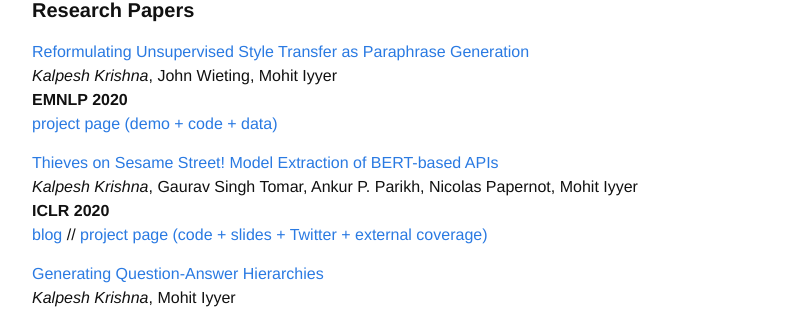
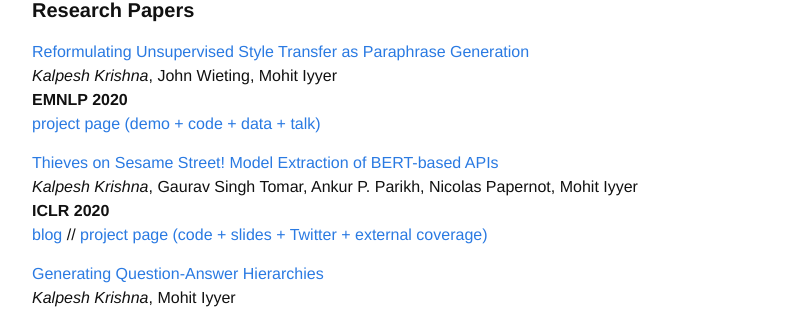
Before and after one commit to martiansideofthemoon/martiansideofthemoon.github.io, a Jekyll site: the page built from _pages/research.md, in a window 1280 px wide and 900 px high. Shown: the part 217-526 px from the top of the window, without its empty margins (238-1040 px from the left). Built offline with Jekyll 4.4.1, drawn with Linux system fonts in a browser that asks for light colours; comment, search, counter and statistics services are not loaded.

```diff
--- a/_pages/research.md
+++ b/_pages/research.md
@@ -10,7 +10,7 @@ I am broadly interested in Natural Language Processing, Speech Recognition and M
 [Reformulating Unsupervised Style Transfer as Paraphrase Generation](https://arxiv.org/abs/2010.05700)
 *Kalpesh Krishna*, John Wieting, Mohit Iyyer
 **EMNLP 2020**
-[project page (demo + code + data)](http://style.cs.umass.edu)
+[project page (demo + code + data + talk)](http://style.cs.umass.edu)
 
 [Thieves on Sesame Street! Model Extraction of BERT-based APIs](https://arxiv.org/abs/1910.12366)
 *Kalpesh Krishna*, Gaurav Singh Tomar, Ankur P. Parikh, Nicolas Papernot, Mohit Iyyer
--- a/_posts/2018-05-30-grad-resources.markdown
+++ b/_posts/2018-05-30-grad-resources.markdown
@@ -50,6 +50,8 @@ Most of this advice is **written by professors** and is focused towards PhD appl
 
 * [Andreas Madsen's Experience](https://medium.com/@andreas_madsen/becoming-an-independent-researcher-and-getting-published-in-iclr-with-spotlight-c93ef0b39b8b) on becoming an independent researcher. While this is not a strict application guide, it talks about the competitive nature of today's PhD admission process in machine learning, and the steps he took to become an independent researcher.
 
+* [Nathan Schneider's guide](https://nschneid.medium.com/inside-ph-d-admissions-what-readers-look-for-in-a-statement-of-purpose-3db4e6081f80) on writing better statements of purpose.
+
 ### MS Application Guides
 
 * [Karthik Raghunathan's Guide](https://cs.stanford.edu/people/rkarthik/DAGAP.pdf) - An article describing the admission process in Stanford's MS in Computer Science program. This article after his own experience reviewing applications in the Stanford admission committee. It gives a nice idea about what application reviewers are looking for.
```
